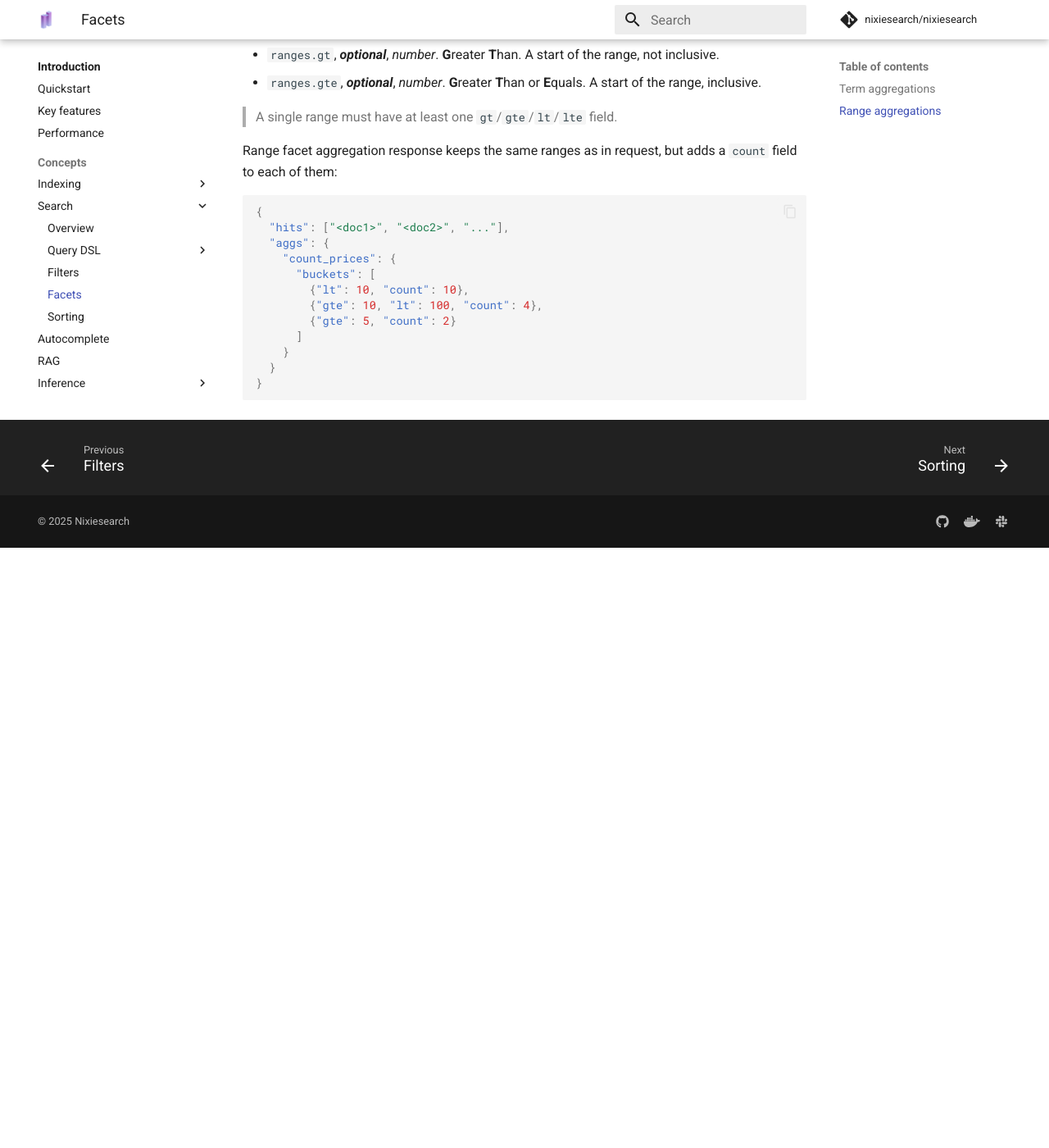
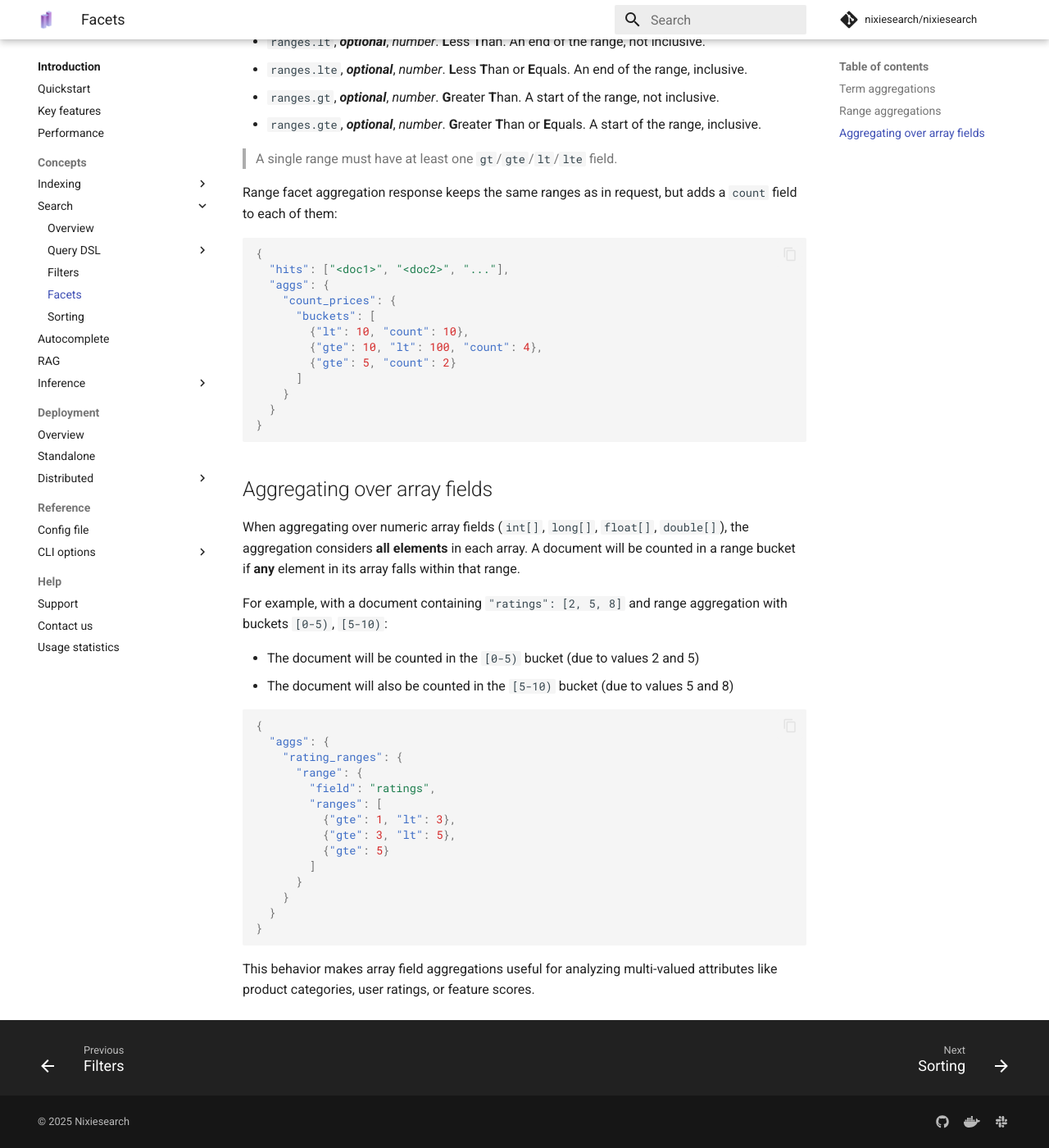
Before and after one commit to nixiesearch/nixiesearch, an MkDocs documentation site: the page built from docs/docs/features/search/facet.md, in a window 1280 px wide and 1400 px high, scrolled down 2845 px. Shown: the whole window at 82% size. Built offline with MkDocs 1.6.1 and Material for MkDocs 9.7.7, drawn with Linux system fonts in a browser that asks for light colours; comment, search, counter and statistics services are not loaded; before the commit the page ends 3513 px from its top, so only the background shows below that; some of the changed text lies outside the part shown.

Commit message:
update docs

````diff
--- a/docs/docs/features/search/facet.md
+++ b/docs/docs/features/search/facet.md
@@ -52,7 +52,7 @@
 
 ## Term aggregations
 
-A term facet aggregation scans over all values of a specific [text, long, int, float, double, date, datetime](../indexing/types/overview.md) field of matching documents, and builds a list of top-N values:
+A term facet aggregation scans over all values of a specific [text, long, int, float, double, date, datetime, int[], long[], float[], double[]](../indexing/types/overview.md) field of matching documents, and builds a list of top-N values:
 
 ```json
 {
@@ -115,7 +115,7 @@
 
 Range facet aggregation has the following parameters:
 
-* `field`: ***required***, *string*. A field to compute range aggregation. Should be marked as `facet: true` in [index mapping](../../features/indexing/mapping.md) and had the type of `int`/`float`/`double`/`long`/`date`/`datetime`
+* `field`: ***required***, *string*. A field to compute range aggregation. Should be marked as `facet: true` in [index mapping](../../features/indexing/mapping.md) and had the type of `int`/`float`/`double`/`long`/`date`/`datetime`/`int[]`/`float[]`/`double[]`/`long[]`
 * `ranges`, ***required***, non-empty list.
 * `ranges.lt`, ***optional***, *number*. **L**ess **T**han. An end of the range, not inclusive.
 * `ranges.lte`, ***optional***, *number*. **L**ess **T**han or **E**quals. An end of the range, inclusive.
@@ -139,5 +139,32 @@
     }
   }
 }
+```
 
+## Aggregating over array fields
+
+When aggregating over numeric array fields (`int[]`, `long[]`, `float[]`, `double[]`), the aggregation considers **all elements** in each array. A document will be counted in a range bucket if **any** element in its array falls within that range.
+
+For example, with a document containing `"ratings": [2, 5, 8]` and range aggregation with buckets `[0-5)`, `[5-10)`:
+
+- The document will be counted in the `[0-5)` bucket (due to values 2 and 5)
+- The document will also be counted in the `[5-10)` bucket (due to values 5 and 8)
+
+```json
+{
+  "aggs": {
+    "rating_ranges": {
+      "range": {
+        "field": "ratings",
+        "ranges": [
+          {"gte": 1, "lt": 3},
+          {"gte": 3, "lt": 5},
+          {"gte": 5}
+        ]
+      }
+    }
+  }
+}
 ```
+
+This behavior makes array field aggregations useful for analyzing multi-valued attributes like product categories, user ratings, or feature scores.
````
Also changed, not shown: docs/docs/features/indexing/types/overview.md (+1 -3 lines).
